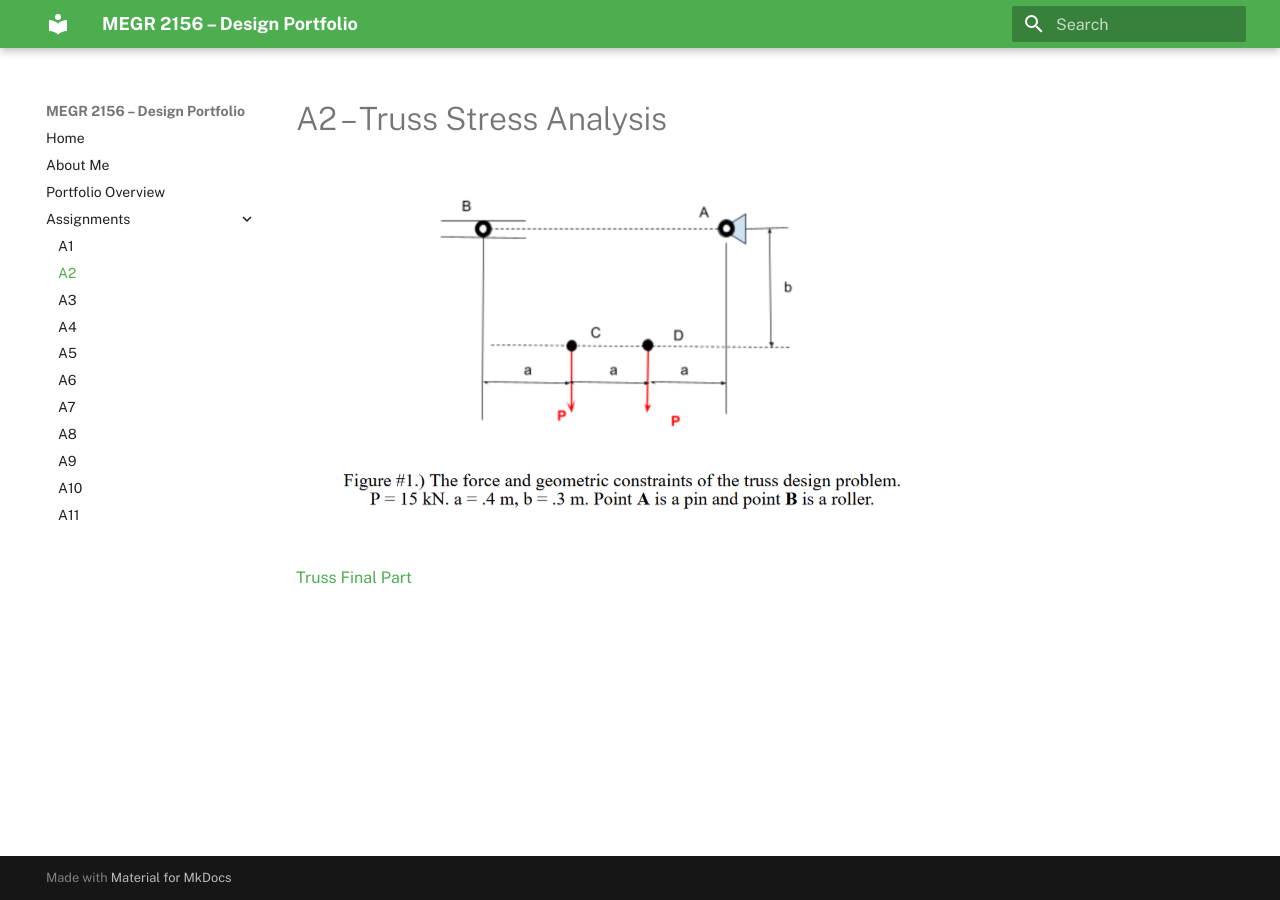
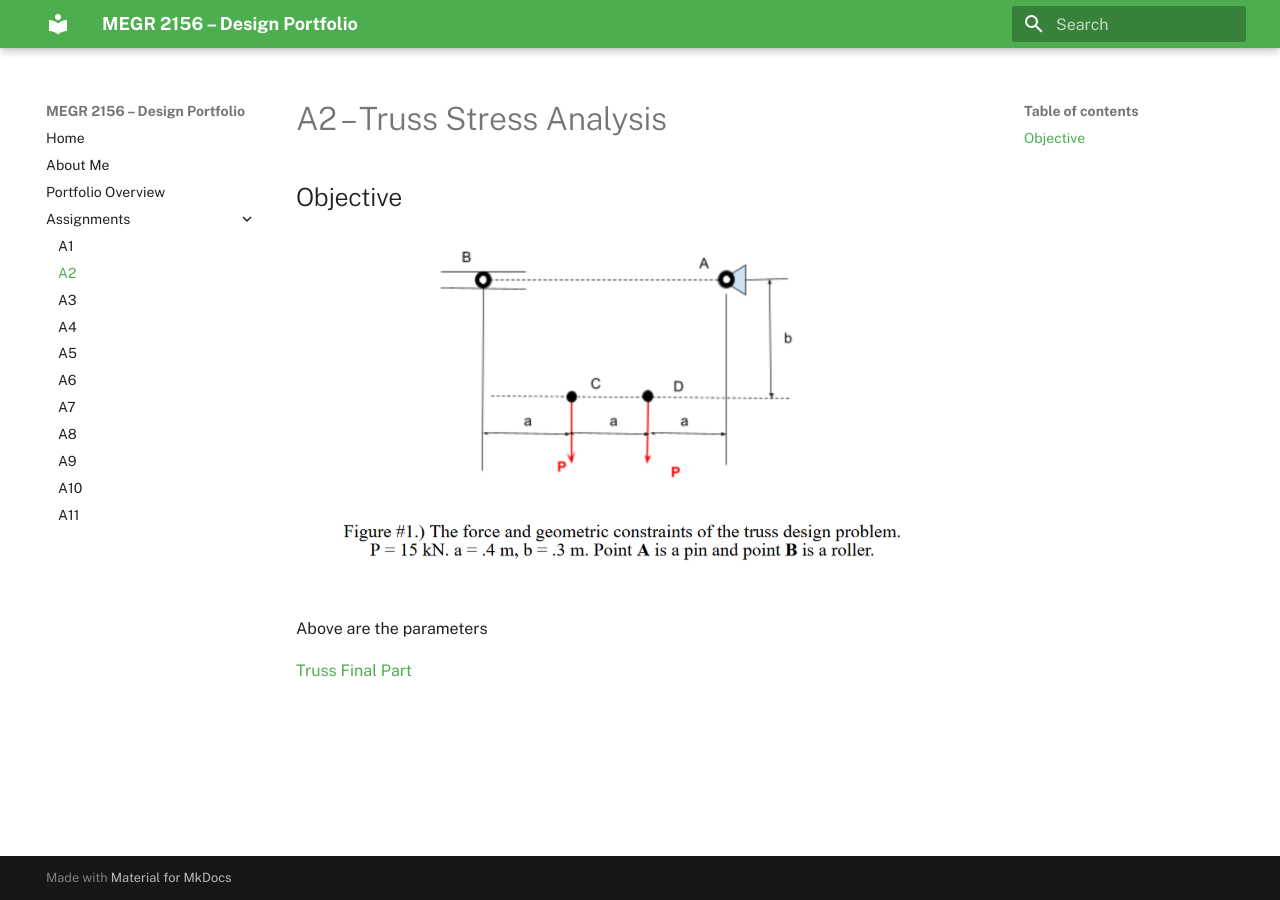
Before and after one commit to Jmswanchara/megr2156-portfolio, an MkDocs documentation site: the page built from docs/assignments/A02/index.md, in a window 1280 px wide. Built offline with MkDocs 1.6.1 and Material for MkDocs 9.7.7, drawn with Linux system fonts in a browser that asks for light colours.

Commit message:
Add objective and parameters image to A2 index
Added objective section and image for A2 assignment.

```diff
--- a/docs/assignments/A02/index.md
+++ b/docs/assignments/A02/index.md
@@ -1,5 +1,9 @@
 # A2 – Truss Stress Analysis
+
+## Objective
 
 ![Mission Parameters](parameters_ss.png)
 
+Above are the parameters
+
 [Truss Final Part](trussfinal.prt.1)
```
